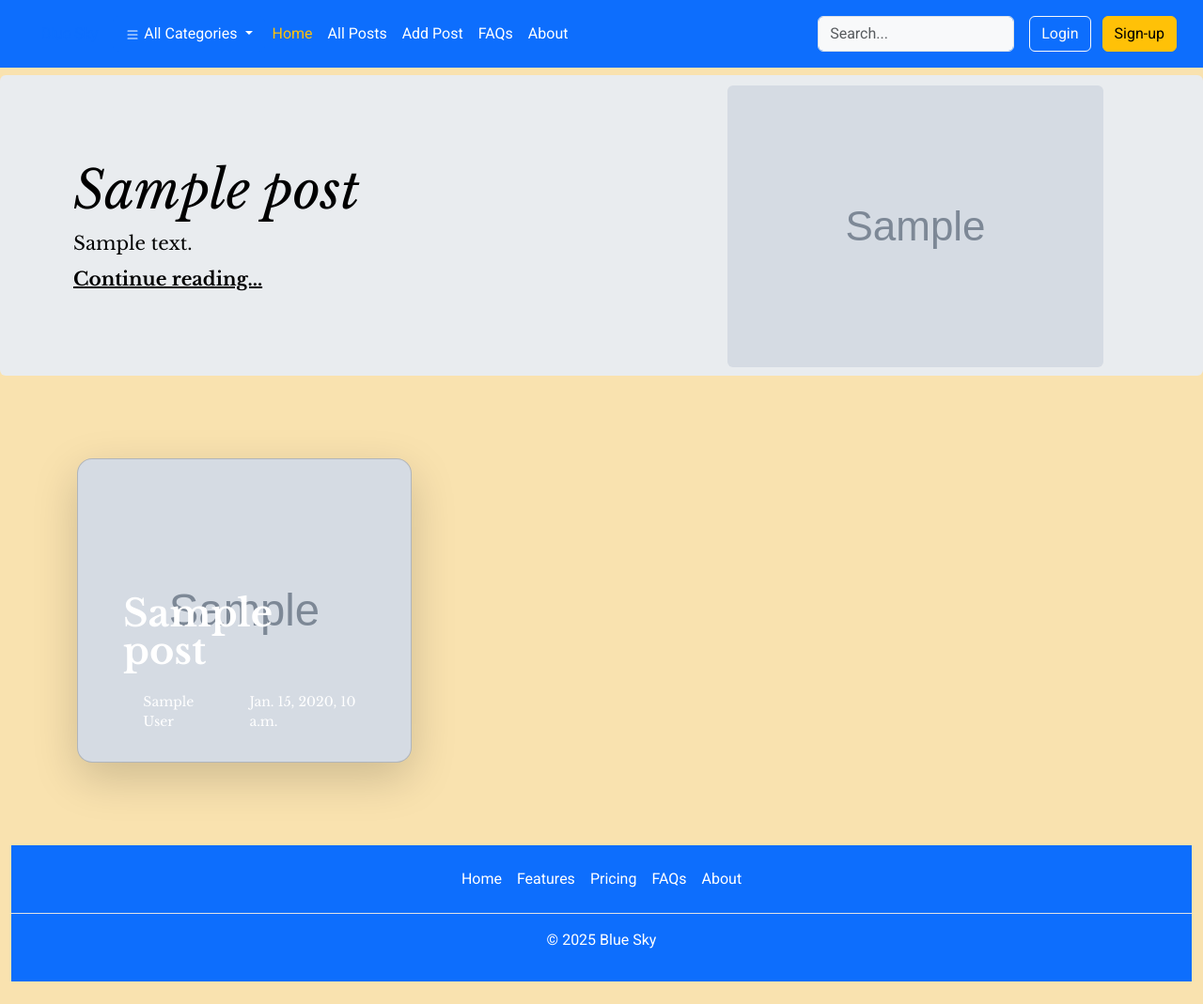
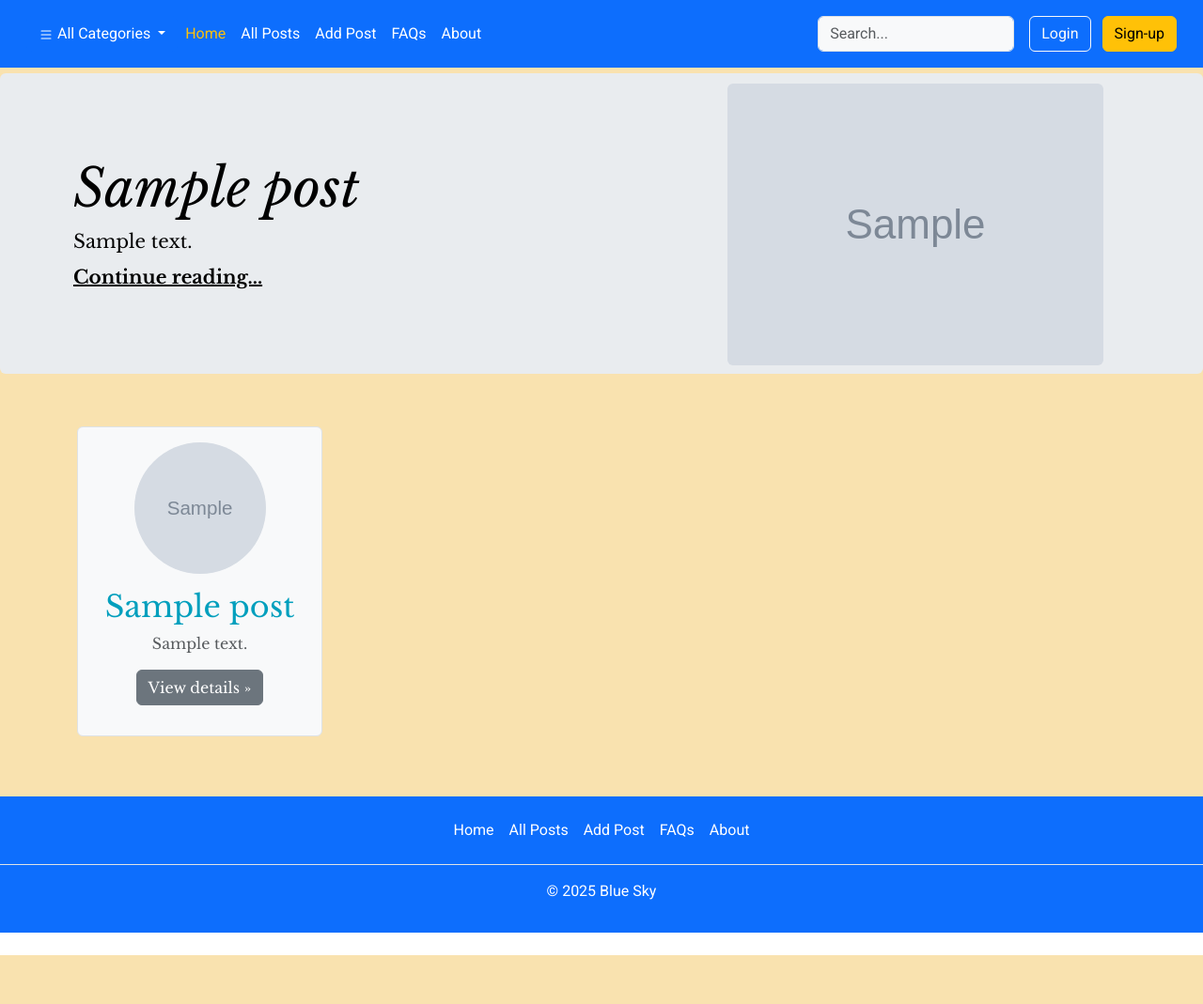
Before and after one commit to thanhthien176/django-blog-website, a Django app: page / in a window 1280 px wide. Shown: the whole page at 94% size. After the commit the page ends 1017 px from the top, so only its background shows below. Run offline with Django 5.2, Linux system fonts and the light colour scheme; tables that the repository leaves empty hold one stand-in row (values such as "Sample post"); grey boxes marked "Sample" are stand-in pictures.

Commit message:
Build search function for blog website

```diff
--- a/blogs/templates/blogs/about.html
+++ b/blogs/templates/blogs/about.html
@@ -2,7 +2,7 @@
 {% block title %}About Us{% endblock %}
 
 {% block content %}
-<div class="container" style="margin-top: 100px">
+<div class="container mt-5">
     <div class="">
         <h1>About Us</h1>
         <p>Welcome to our blog! We're a passionate team dedicated to sharing stories,
--- a/blogs/templates/blogs/detail-post.html
+++ b/blogs/templates/blogs/detail-post.html
@@ -15,7 +15,9 @@
         <p>{{ post.created_at }}</p>
         </div>
         {% for section in post.sections.all %}
+        {% if section.image %}
         <img class="img-fluid" src="{{ section.image.url }}" alt="{{ section.title }}" style="height: 100vh; object-fit: contain;"/>
+        {% endif %}
         <h5>{{ section.title }}</h5>
         <p class="content">{{ section.content| linebreaks }}</p>
         {% endfor %}
--- a/blogs/templates/blogs/index.html
+++ b/blogs/templates/blogs/index.html
@@ -8,6 +8,7 @@
 
 
 {% block content %}
+<div id="default-posts">
     <div class="mb-4 rounded text-body-emphasis bg-body-secondary d-flex align-items-center" style="height:20rem; overflow:hidden; padding-top:1px">
         <div class="container">
             <div class="row align-items-center w-100">
@@ -32,41 +33,30 @@
         </div>
     </div>
 
-<div class="container py-3" id="custom-cards">
-    <div class="row row-cols-1 row-cols-lg-3 align-items-stretch g-4 py-5">
-
+    <div class="container text-center my-5">
+        <div class="row">
             {% for post in posts %}
-
-        <div class="col">
-            <a href = "{% url "detail-post" post.slug %}" class="text-decoration-none">
-            <div class="card card-cover h-100 overflow-hidden text-bg-dark rounded-4 shadow-lg"
-                style="background-image: url('{% if post.image %}{{ post.image.url }}{% else %}{% static 'image/blue-sky.jpg' %}{% endif %}');
-                background-size: cover;
-                background-position: center;
-                height: 300px;">
-                <div class="d-flex flex-column h-100 p-5 pb-3 text-white text-shadow-1">
-                    <h3 class="pt-5 mt-5 mb-4 display-6 lh-1 fw-bold">{{ post.title }}</h3>
-                    <ul class="d-flex list-unstyled mt-auto">
-                        <li class="d-flex align-items-center me-3">
-                            <svg class="bi me-2" width="1em" height="1em"
-                                role="img" aria-label="Location">
-                                <use xlink:href="#geo-fill"></use>
-                            </svg> <small>{{ post.author }}</small> </li>
-                        <li class="d-flex align-items-center">
-                            <svg class="bi me-2" width="1em" height="1em" role="img"
-                                aria-label="Duration">
-                                <use xlink:href="#calendar3"></use>
-                            </svg> <small>{{ post.created_at }}</small> </li>
-                    </ul>
+                <div class="col-lg-3 text-center my-2">
+                    <div class="p-3 border rounded bg-light">
+                        <img src="{{ post.image.url }}"
+                            alt=""
+                            class="rounded-circle img-fluid"
+                            style="width:140px; height:140px; object-fit:cover;">
+                        <h2 class="fw-normal mt-3">{{ post.title }}</h2>
+                        <p class="text-muted">
+                            {{ post.summary }}
+                        </p>
+                        <p><a class="btn btn-secondary" href="{% url "detail-post" post.slug %}">View details »</a></p>
                     </div>
-            </div>
-            </a>
                 </div>
 
             {% endfor %}
         </div>
     </div>
+</div>
+<div id="search-results" class="d-none">
 
+</div>
 
 {% endblock %}
 
--- a/blogs/urls.py
+++ b/blogs/urls.py
@@ -9,5 +9,6 @@ urlpatterns = [
     path("add/", views.CreatePostView.as_view(), name="add-post"),
     path("<slug:slug>/edit", views.EditPostView.as_view(), name="edit-post"),
     path("<slug:slug>/delete", views.DeletePostView.as_view(), name="delete-post"),
-    path("about/", views.AboutView, name="about")
+    path("about/", views.AboutView, name="about"),
+    path("search/", views.SearchPostView, name="search_posts"),
 ]
--- a/blogs/views.py
+++ b/blogs/views.py
@@ -1,5 +1,6 @@
 from django.shortcuts import render,redirect
 from django.views.generic import ListView, DetailView, DeleteView, UpdateView, CreateView
+from django.db.models import Q
 from django.urls import reverse, reverse_lazy
 
 from .models import Post
@@ -110,3 +111,17 @@ class DeletePostView(DeleteView):
 
 def AboutView(request):
     return render(request, "blogs/about.html")
+
+def SearchPostView(request):
+    query = request.GET.get('q','')
+    posts = Post.objects.none()
+
+    if query:
+        posts = Post.objects.filter(
+            Q(title__icontains=query)|Q(tag__tag__icontains=query)
+        ).distinct()
+
+    return render(request, "blogs/partials/search-results.html", {
+        'posts':posts,
+        'query': query,
+        })
--- a/static/base.css
+++ b/static/base.css
@@ -5,8 +5,7 @@
     color: #009FBD;
 }
 main{
-    margin-top: 5rem;
-    margin-bottom: 1rem;
+  margin-top: 70px;
 }
 
 .libre-baskerville-regular {
--- a/templates/base.html
+++ b/templates/base.html
@@ -17,10 +17,10 @@
         <link href="https://fonts.googleapis.com/css2?family=Libre+Baskerville:ital,wght@0,400;0,700;1,400&family=Roboto&display=swap" rel="stylesheet">
 
     </head>
-    <body class="bg-base roboto">
+    <body class="roboto d-flex flex-column min-vh-100">
        {% include "includes/navbar.html" %}
 
-        <main class="text-base libre-baskerville-regular">
+        <main class="flex-fill bg-base text-base libre-baskerville-regular py-2">
             {% block content %}
             {% endblock %}
 
--- a/templates/includes/footer.html
+++ b/templates/includes/footer.html
@@ -1,22 +1,20 @@
-<div class="container-fluid">
-  <footer class="py-3 my-4 bg-primary">
+<footer class="py-3 my-4 bg-primary mt-auto">
   <ul class="nav justify-content-center border-bottom pb-3 mb-3">
     <li class="nav-item">
-        <a href="#" class="nav-link px-2 text-white">Home</a>
+      <a href="{% url "home" %}" class="nav-link px-2 text-white">Home</a>
     </li>
     <li class="nav-item">
-        <a href="#" class="nav-link px-2 text-white">Features</a>
+      <a href="{% url "all-posts" %}" class="nav-link px-2 text-white">All Posts</a>
     </li>
     <li class="nav-item">
-        <a href="#" class="nav-link px-2 text-white">Pricing</a>
+      <a href="{% url "add-post" %}" class="nav-link px-2 text-white">Add Post</a>
     </li>
     <li class="nav-item">
       <a href="#" class="nav-link px-2 text-white">FAQs</a>
     </li>
     <li class="nav-item">
-        <a href="#" class="nav-link px-2 text-white">About</a>
+      <a href="{% url "about" %}" class="nav-link px-2 text-white">About</a>
     </li>
   </ul>
   <p class="text-center text-white">© 2025 Blue Sky</p>
 </footer>
-</div>
--- a/templates/includes/navbar.html
+++ b/templates/includes/navbar.html
@@ -5,9 +5,6 @@
     <div
       class="d-flex flex-wrap align-items-center justify-content-between justify-content-lg-start"
     >
-    <a href="{% url "home" %}">
-     <div class="bluesky mx-3">Blue Sky</div>
-    </a>
 
      <div class="btn-group">
       <button type="button" class="btn btn-primary dropdown-toggle" data-bs-toggle="dropdown" aria-expanded="false">
@@ -32,9 +29,10 @@
         <li><a href="#" class="nav-link px-2 text-white">FAQs</a></li>
         <li><a href="{% url "about" %}" class="nav-link px-2 text-white">About</a></li>
       </ul>
-      <form class="col-12 col-lg-auto mb-3 mb-lg-0 me-lg-3" role="search">
+      <form id="search-form" class="col-12 col-lg-auto mb-3 mb-lg-0 me-lg-3" role="search">
         <input
           type="search"
+          id="search-input"
           class="form-control form-control-light text-bg-light"
           placeholder="Search..."
           aria-label="Search"
@@ -47,3 +45,37 @@
     </div>
   </div>
 </header>
+
+
+<script>
+document.addEventListener("DOMContentLoaded", () => {
+  const searchForm = document.querySelector("#search-form");
+  const searchInput = document.querySelector("#search-input");
+  const resultBox = document.querySelector("#search-results");
+  const defaultPosts = document.querySelector("#default-posts");
+
+  searchForm.addEventListener("submit", (e) => {
+    e.preventDefault();
+    const query = searchInput.value.trim();
+
+    if (!query) {
+      // Nếu ô search rỗng → hiện lại danh sách mặc định
+      defaultPosts.classList.remove("d-none");
+      resultBox.classList.add("d-none");
+      resultBox.innerHTML = "";
+      return;
+    }
+
+    // Nếu có query → fetch kết quả
+    fetch(`/search/?q=${encodeURIComponent(query)}`)
+      .then(response => response.text())
+      .then(html => {
+        defaultPosts.classList.add("d-none");  // ẩn danh sách mặc định
+        resultBox.classList.remove("d-none");  // hiện kết quả
+        resultBox.innerHTML = html;
+        window.scrollTo({ top: resultBox.offsetTop - 100, behavior: "smooth" });
+      });
+  });
+});
+
+</script>
```
Also changed, not shown: blogs/templates/blogs/list-posts.html (+8 -3 lines), blogs/templates/blogs/partials/search-results.html (added, +29 -0 lines). Lines whose indentation alone changed are shown as unchanged.
